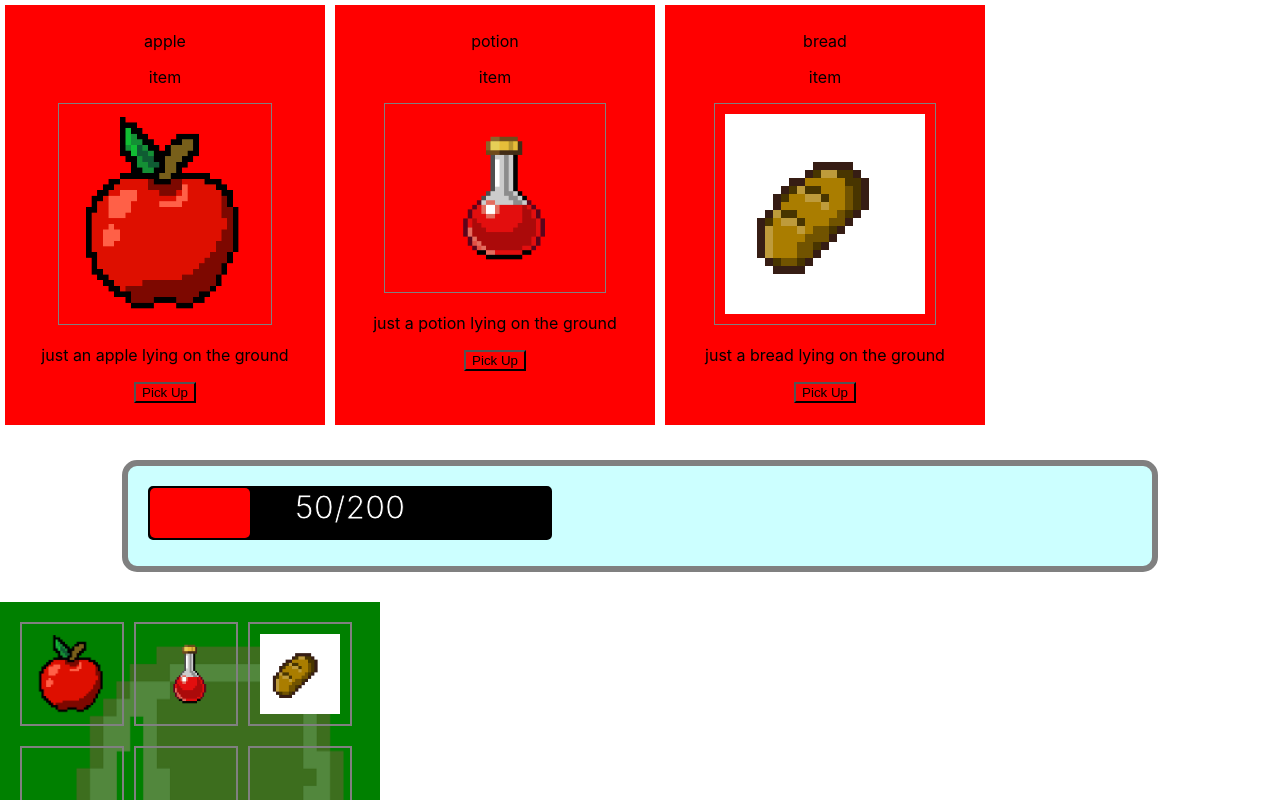
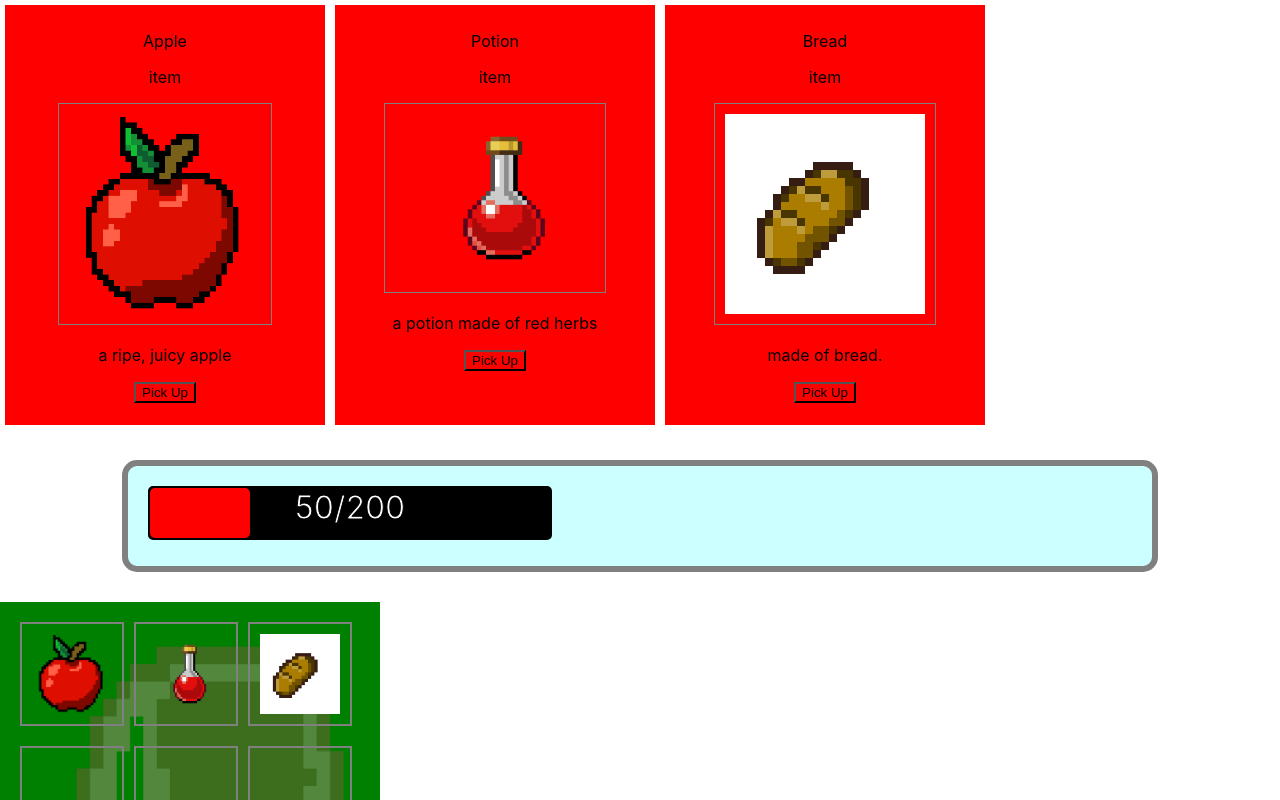
Before and after one commit to Ryhu/react-project, a React (Create React App) app: page / in a window 1280 px wide. Shown: the top 800 px of the page. Built offline with nearby package versions, Linux system fonts and the light colour scheme.

Commit message:
Added field reducer, moved fields to redux

```diff
--- a/src/components/Field.js
+++ b/src/components/Field.js
@@ -1,36 +1,15 @@
 import React, { Component } from 'react';
 import FieldCard from './FieldCard.js'
 import styled from 'styled-components'
+import { connect } from 'react-redux';
 
 class Field extends Component {
-  render() {
-    let card1 = {
-      name: 'apple',
-      type: 'item',
-      image: 'apple',
-      flavor: 'just an apple lying on the ground',
-      itemIndex: 'Apple'
-    }
-    let card2 = {
-      name: 'potion',
-      type: 'item',
-      image: 'potion',
-      flavor: 'just a potion lying on the ground',
-      itemIndex: 'Potion'
-    }
-    let card3 = {
-      name: 'bread',
-      type: 'item',
-      image: 'bread',
-      flavor: 'just a bread lying on the ground',
-      itemIndex: 'Bread'
-    }
-
+  render(){
     return (
       <FieldDisplay className="Display">
-        <FieldCard card={card1} />
-        <FieldCard card={card2} />
-        <FieldCard card={card3} />
+        <FieldCard card={this.props.fields.leftField[0]} />
+        <FieldCard card={this.props.fields.centerField[0]} />
+        <FieldCard card={this.props.fields.rightField[0]} />
       </FieldDisplay>
     )
   }
@@ -43,4 +22,6 @@ const FieldDisplay = styled.div`
   }
 `
 
-export default Field
+const mapStateToProps = (state) => ({fields: state.fields});
+
+export default connect(mapStateToProps)(Field);
--- /dev/null
+++ b/src/reducers/FieldsReducer.js
@@ -0,0 +1,47 @@
+export default function FieldsReducer(
+  state = {
+    leftField: [fields.ItemApple1],
+    centerField: [fields.ItemPotion1],
+    rightField : [fields.ItemBread1],
+  },
+  action
+) {
+  let tempField
+  switch (action.type) {
+    // case 'DELETE_FIELD':
+    //   tempField = [...state.backpack]
+
+    //   return {
+    //     ...state,
+    //   }
+    default:
+      return state;
+  }
+}
+
+let fields = {
+  'ItemApple1': {
+    name: 'Apple',
+    type: 'item',
+    image: 'apple',
+    flavor: 'a ripe, juicy apple',
+    effectDescription: 'heals 10 HP',
+    recoverAmount: 10,
+  },
+  'ItemPotion1': {
+    name: 'Potion',
+    type: 'item',
+    image: 'potion',
+    flavor: 'a potion made of red herbs',
+    effectDescription: 'heals 50 HP',
+    recoverAmount: 50,
+  },
+  'ItemBread1': {
+    name: 'Bread',
+    type: 'item',
+    image: 'bread',
+    flavor: 'made of bread.',
+    effectDescription: 'heals 20 HP',
+    recoverAmount: 20,
+  }
+}
--- a/src/reducers/RootReducer.js
+++ b/src/reducers/RootReducer.js
@@ -1,10 +1,12 @@
 import StatusReducer from './StatusReducer.js';
 import InventoryReducer from './InventoryReducer.js';
+import FieldsReducer from './FieldsReducer.js';
 import { combineReducers } from "redux";
 
 const RootReducer = combineReducers({
   status: StatusReducer,
   inventory: InventoryReducer,
+  fields: FieldsReducer,
 })
 
 export default RootReducer;
```
